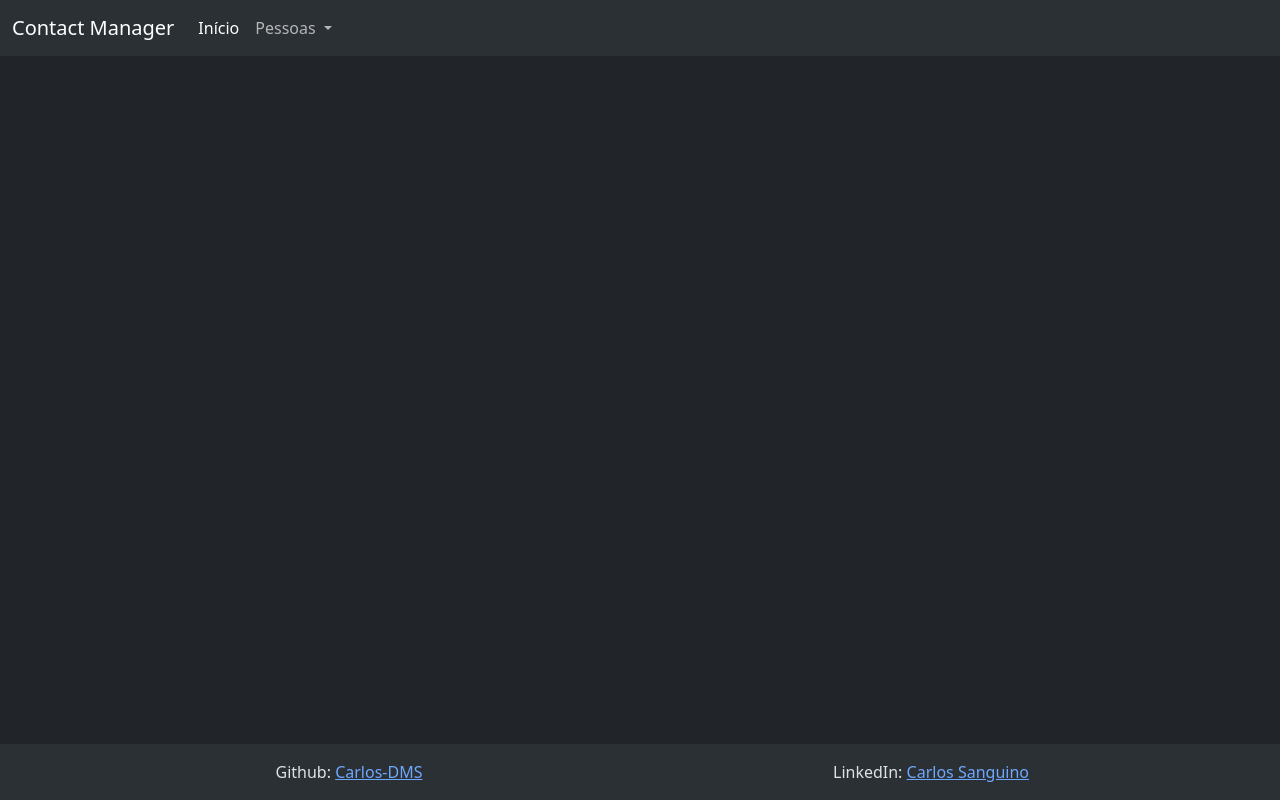
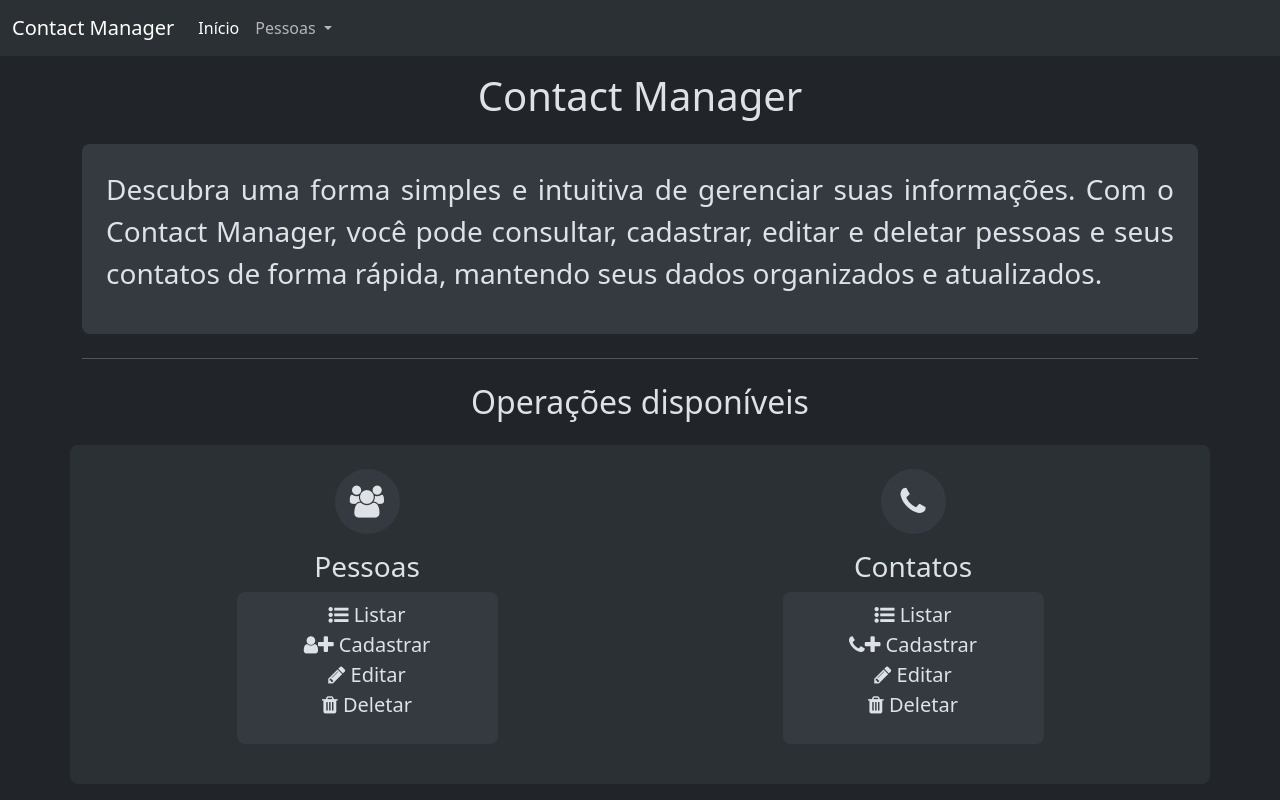
Before and after one commit to Carlos-DMS/contact-manager-front, an Angular app: page /home in a window 1280 px wide. Before the commit this address led to /. Shown: the top 800 px of the page. Built offline with nearby package versions, Linux system fonts and the light colour scheme.

Commit message:
feat: pagina inicial fix: ajustes na disposição do footer na tela

```diff
--- a/src/app/app.component.html
+++ b/src/app/app.component.html
@@ -1,8 +1,8 @@
-<div class="d-flex flex-wrap" style="height: 90vh;">
+<div class="d-flex flex-column min-vh-100">
   <app-navbar class="col-12" />
 
-  <div class="container">
-    <div class="align-items-center">
+  <div class="container flex-grow-1 d-flex flex-column mb-5">
+    <div class="my-auto w-100">
       <router-outlet></router-outlet>
     </div>
   </div>
--- a/src/app/app.module.ts
+++ b/src/app/app.module.ts
@@ -11,6 +11,7 @@ import { TablePessoasContatosComponent } from './components/table-pessoas-contat
 import { CadastrarEditarPessoaComponent } from './pages/cadastrar-editar-pessoa/cadastrar-editar-pessoa.component';
 import { ReactiveFormsModule } from '@angular/forms';
 import { CadastrarEditarContatoComponent } from './pages/cadastrar-editar-contato/cadastrar-editar-contato.component';
+import { HomeComponent } from './pages/home/home.component';
 
 @NgModule({
   declarations: [
@@ -20,7 +21,8 @@ import { CadastrarEditarContatoComponent } from './pages/cadastrar-editar-contat
     ListarPessoasComponent,
     TablePessoasContatosComponent,
     CadastrarEditarPessoaComponent,
-    CadastrarEditarContatoComponent
+    CadastrarEditarContatoComponent,
+    HomeComponent
   ],
   imports: [
     BrowserModule,
--- a/src/app/components/footer/footer.component.html
+++ b/src/app/components/footer/footer.component.html
@@ -1,4 +1,4 @@
-<div class="fixed-bottom bg-body-tertiary">
+<div class="bg-body-tertiary mt-auto">
   <div class="container overflow-hidden text-center">
     <div class="row gx-5">
       <div class="col">
--- a/src/app/components/navbar/navbar.component.html
+++ b/src/app/components/navbar/navbar.component.html
@@ -1,6 +1,6 @@
 <nav class="navbar navbar-expand-lg bg-body-tertiary">
   <div class="container-fluid">
-    <a class="navbar-brand" href="#">Contact Manager</a>
+    <a class="navbar-brand" routerLink="/home">Contact Manager</a>
     <button
       class="navbar-toggler"
       type="button"
@@ -18,7 +18,7 @@
           <a
             class="nav-link active"
             aria-current="page"
-            routerLink=""
+            routerLink="/home"
             routerLinkActive="active"
             >Início</a
           >
--- a/src/app/pages/cadastrar-editar-contato/cadastrar-editar-contato.component.html
+++ b/src/app/pages/cadastrar-editar-contato/cadastrar-editar-contato.component.html
@@ -41,7 +41,6 @@
         type="text"
         class="form-control"
         formControlName="contato"
-        placeholder="Ex: seuemail@email.com"
         [class.is-invalid]="
           formGroupContato.get('contato')?.invalid &&
           formGroupContato.get('contato')?.touched
--- /dev/null
+++ b/src/app/pages/home/home.component.html
@@ -0,0 +1,80 @@
+<!-- Seção principal -->
+<h1 class="text-center my-3">Contact Manager</h1>
+
+<div class="my-4">
+  <div class="bg-body-secondary p-4 rounded-3">
+    <p class="fs-3" style="text-align: justify;">
+      Descubra uma forma simples e intuitiva de gerenciar suas informações. Com
+      o Contact Manager, você pode consultar, cadastrar, editar e deletar pessoas e seus
+      contatos de forma rápida, mantendo seus dados organizados e atualizados.
+    </p>
+  </div>
+</div>
+
+<hr />
+
+<h2 class="text-center my-4">Operações disponíveis</h2>
+
+<!-- Seção entidades -->
+<div class="row bg-body-tertiary p-4 rounded-3 my-4">
+
+  <!-- pessoas -->
+  <div class="col-md-6 text-center">
+    <div
+      class="mb-3 bg-body-secondary rounded-circle d-flex justify-content-center align-items-center mx-auto"
+      style="width: 65px; height: 65px"
+    >
+      <i class="fa fa-users fa-2x" aria-hidden="true"></i>
+    </div>
+
+    <h3>Pessoas</h3>
+    <div class="bg-body-secondary p-2 rounded-3 mb-3 fs-5 w-50 mx-auto">
+      <p>
+        <i class="fa fa-list-ul" aria-hidden="true"></i> Listar <br /><i
+          class="fa fa-user"
+          aria-hidden="true"
+        ></i
+        ><i class="fa fa-plus" aria-hidden="true"></i> Cadastrar <br /><i
+          class="fa fa-pencil"
+          aria-hidden="true"
+        ></i>
+        Editar <br /><i class="fa fa-trash" aria-hidden="true"></i> Deletar
+      </p>
+    </div>
+  </div>
+
+  <!-- contatos -->
+  <div class="col-md-6 text-center">
+    <div
+      class="mb-3 bg-body-secondary rounded-circle d-flex justify-content-center align-items-center mx-auto"
+      style="width: 65px; height: 65px"
+    >
+      <i class="fa fa-phone fa-2x" aria-hidden="true"></i>
+    </div>
+
+    <h3>Contatos</h3>
+    <div class="bg-body-secondary p-2 rounded-3 fs-5 w-50 mx-auto">
+      <p>
+        <i class="fa fa-list-ul" aria-hidden="true"></i> Listar <br /><i
+          class="fa fa-phone"
+          aria-hidden="true"
+        ></i
+        ><i class="fa fa-plus" aria-hidden="true"></i> Cadastrar <br /><i
+          class="fa fa-pencil"
+          aria-hidden="true"
+        ></i>
+        Editar <br /><i class="fa fa-trash" aria-hidden="true"></i> Deletar
+      </p>
+    </div>
+  </div>
+</div>
+
+<div class="text-center mt-3">
+  <button
+  type="button"
+  class="btn btn-primary btn-lg w-25"
+  routerLink="/listar-pessoas"
+  >
+    Comece agora!
+  </button>
+</div>
--- a/src/app/pages/listar-pessoas/listar-pessoas.component.html
+++ b/src/app/pages/listar-pessoas/listar-pessoas.component.html
@@ -1,11 +1,13 @@
 <app-table-pessoas-contatos [pessoas]="pessoas" />
 
-<div class="text-center my-3">
+<div class="text-center mt-3">
   <button
     type="button"
-    class="btn btn-primary btn-lg"
+    class="btn btn-primary btn-lg w-25"
     routerLink="/cadastrar-pessoa"
   >
-    Cadastrar pessoa
+    <i class="fa fa-user" aria-hidden="true"></i>
+    <i class="fa fa-plus" aria-hidden="true"></i>
+     Cadastrar pessoa
   </button>
 </div>
```
Also changed, not shown: src/app/app-routing.module.ts (+8 -4 lines), src/app/pages/home/home.component.ts (added, +10 -0 lines), src/app/pages/home/home.component.scss (added), 1 other file (tests, documents, lock files or other folders).
